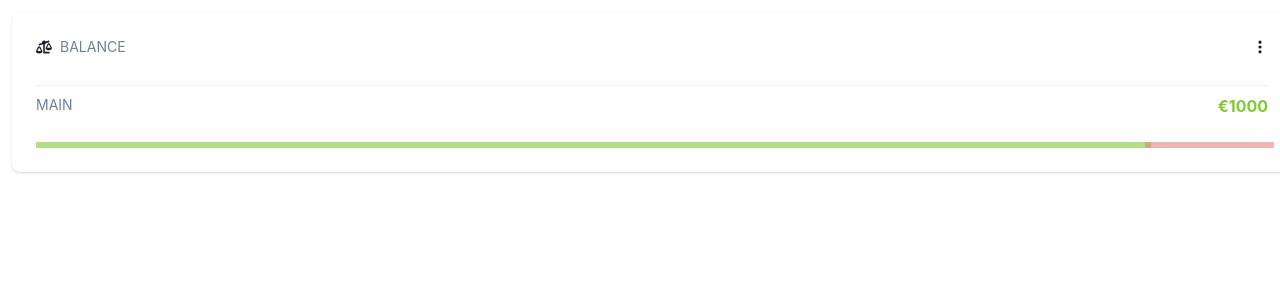
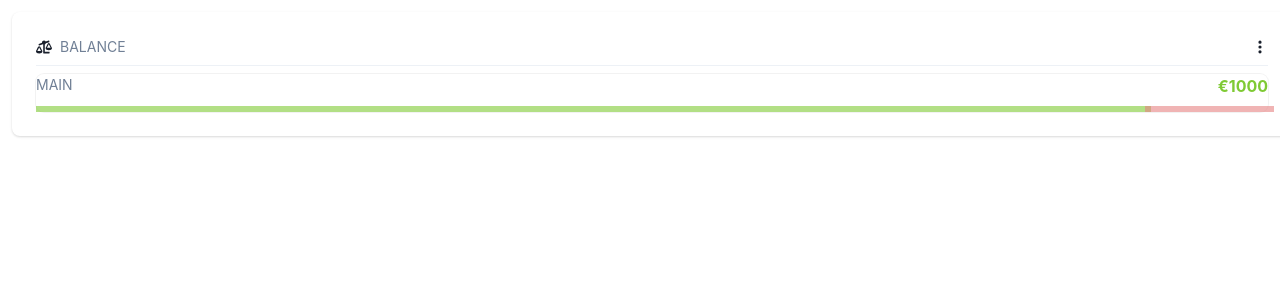
Before and after one commit to devdrqgon/mc-fe, a React (Create React App) app: page /test/BalanceViewer in a window 1280 px wide. Shown: the top 300 px of the page. Built offline with nearby package versions, Linux system fonts and the light colour scheme.

Commit message:
cleande up

```diff
--- a/src/features/dashboard/balance.viewer.tsx
+++ b/src/features/dashboard/balance.viewer.tsx
@@ -14,11 +14,11 @@ const AmountDisplayer = (props: { _nett: number, _unpaidBills: number }) => {
 
         // Caluclate Percentage of nett
         const nettPercentage = (props._nett / whole) * 100
-        const unpaidBillsPercentage  = (props._unpaidBills / whole) * 100
+        const unpaidBillsPercentage = (props._unpaidBills / whole) * 100
         setNettPercentage(`${nettPercentage.toString()}%`)
         setUnpaidBillsPercentage(`${unpaidBillsPercentage.toString()}%`)
 
-    }, [nettPercentage,unpaidBillsPercentage])
+    }, [nettPercentage, unpaidBillsPercentage])
     return (
         <>
             <Flex width={"100%"}>
@@ -43,11 +43,11 @@ const HInfoDisplayer = (props: { _input: number }) => {
         <>
             <Flex w={"100%"} direction="column">
 
-                <Flex mb={4} width={"100%"} justifyContent="space-between">
+                <Flex width={"100%"} justifyContent="space-between">
                     <Text color={'gray.500'} fontSize={'sm'} textTransform={'uppercase'}>
                         Main
                     </Text>
-                    <Text color={'#7FCA34'} fontSize={'m'} fontWeight="bold"  textTransform={'uppercase'}>
+                    <Text color={'#7FCA34'} fontSize={'m'} fontWeight="bold" textTransform={'uppercase'}>
                         €{props._input}
                     </Text>
                 </Flex>
@@ -74,20 +74,22 @@ const BalanceCard: React.FC<BalanceCardProps> = (props) => {
                 pos={'relative'}
                 zIndex={1}>
                 <HStack justifyContent={'space-between'}>
-                    <Box>
                     <HStack>
                         <FaBalanceScaleLeft />
                         <Text color={'gray.500'} fontSize={'sm'} textTransform={'uppercase'}>
                             Balance
                         </Text>
                     </HStack>
-
-                    </Box>
                     <HiDotsVertical style={{ 'cursor': 'pointer' }} />
                 </HStack>
-                <VStack alignItems="flex-start">
-                    <Divider mt={7} orientation={'horizontal'}></Divider>
-                    <VStack w={"full"} alignItems="flex-start">
+                <VStack
+                    alignItems="flex-start">
+                    <Divider mt={2} orientation={'horizontal'}></Divider>
+                    <VStack
+                        rounded={'lg'}
+                        boxShadow="xs"
+                        w={"full"}
+                        alignItems="flex-start">
                         <HInfoDisplayer _input={props._mainAccountTotalBalance} />
                         <AmountDisplayer _nett={props._nett} _unpaidBills={props._unpaidBills} />
 
```
Lines whose indentation alone changed are shown as unchanged.
